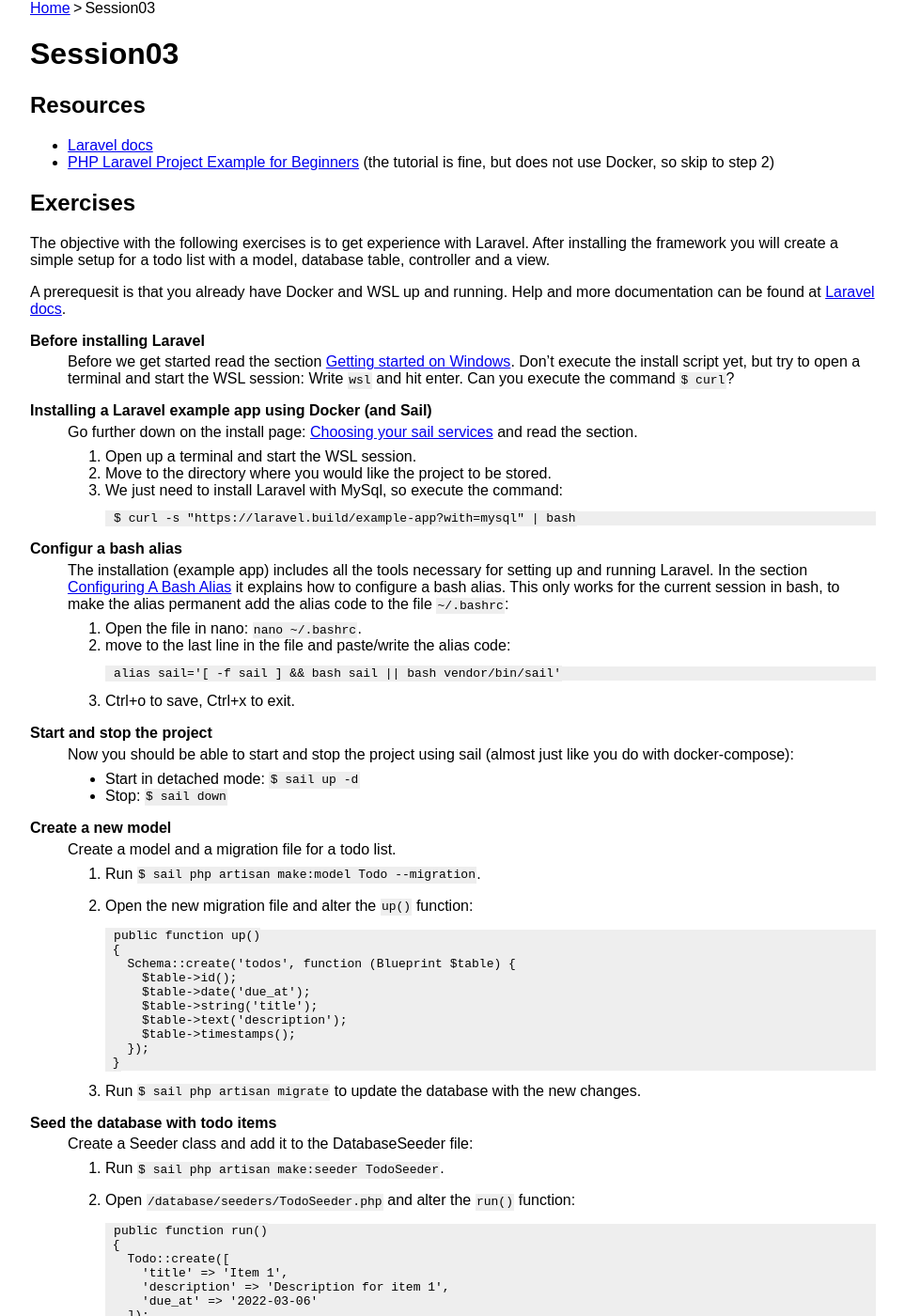
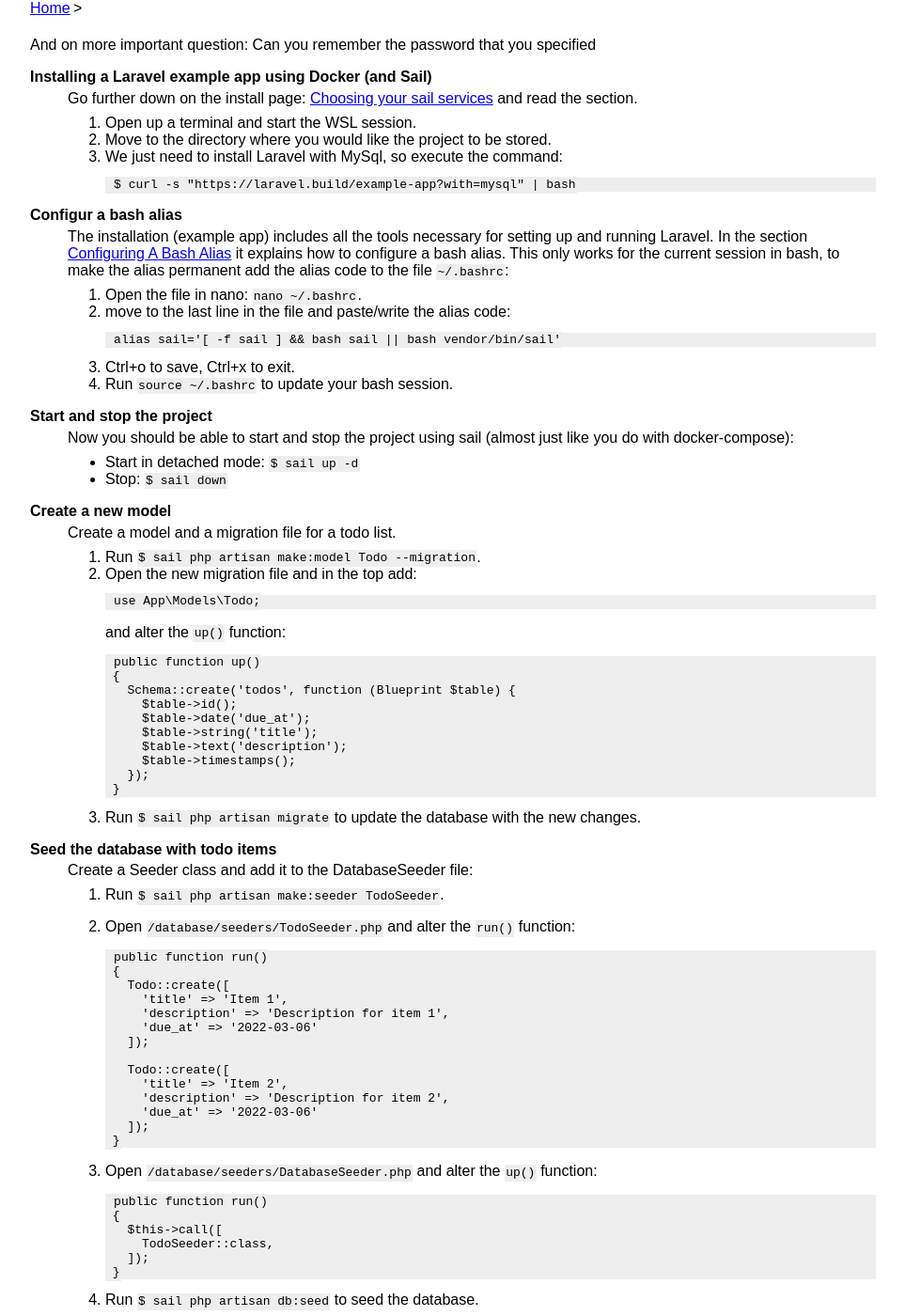
Before and after one commit to UCNProf/dma_0920_workshop_php, a Jekyll site: the page built from docs/session03/index.md, in a window 1280 px wide and 1400 px high. Shown: the whole window at 94% size, without its empty margins (158-1121 px from the left). Built offline with Jekyll 4.4.1, drawn with Linux system fonts in a browser that asks for light colours; our own code applies the rules of GitHub Pages for plain Markdown files.

Commit message:
minor changes

````diff
--- a/docs/session03/index.md
+++ b/docs/session03/index.md
@@ -1,21 +1,4 @@
----
-title: Session03
-layout: default
----
-
-## Resources
-
-- [Laravel docs](https://laravel.com/docs/9.x)
-- [PHP Laravel Project Example for Beginners](https://phppot.com/php/php-laravel-project-example/) (the tutorial is fine, but does not use Docker, so skip to step 2)
-
-## Exercises
-
-The objective with the following exercises is to get experience with Laravel. After installing the framework you will create a simple setup for a todo list with a model, database table, controller and a view.
-
-A prerequesit is that you already have Docker and WSL up and running. Help and more documentation can be found at [Laravel docs](https://laravel.com/docs/9.x).
-
-Before installing Laravel
-:   Before we get started read the section [Getting started on Windows](https://laravel.com/docs/9.x/installation#getting-started-on-windows). Don't execute the install script yet, but try to open a terminal and start the WSL session: Write `wsl` and hit enter. Can you execute the command `$ curl`?
+ And on more important question: Can you remember the password that you specified
 
 Installing a Laravel example app using Docker (and Sail)
 :   Go further down on the install page: [Choosing your sail services](https://laravel.com/docs/9.x/installation#choosing-your-sail-services) and read the section.
@@ -36,6 +19,7 @@
         alias sail='[ -f sail ] && bash sail || bash vendor/bin/sail'
         ```
     3. Ctrl+o to save, Ctrl+x to exit.
+    4. Run `source ~/.bashrc` to update your bash session.
 
 Start and stop the project
 :   Now you should be able to start and stop the project using sail (almost just like you do with docker-compose):
@@ -47,7 +31,11 @@
 :   Create a model and a migration file for a todo list.
 
     1. Run `$ sail php artisan make:model Todo --migration`.
-    2. Open the new migration file and alter the `up()` function:
+    2. Open the new migration file and in the top add:
+        ```
+        use App\Models\Todo;
+        ```
+        and alter the `up()` function:
 
         ```
         public function up()
````
